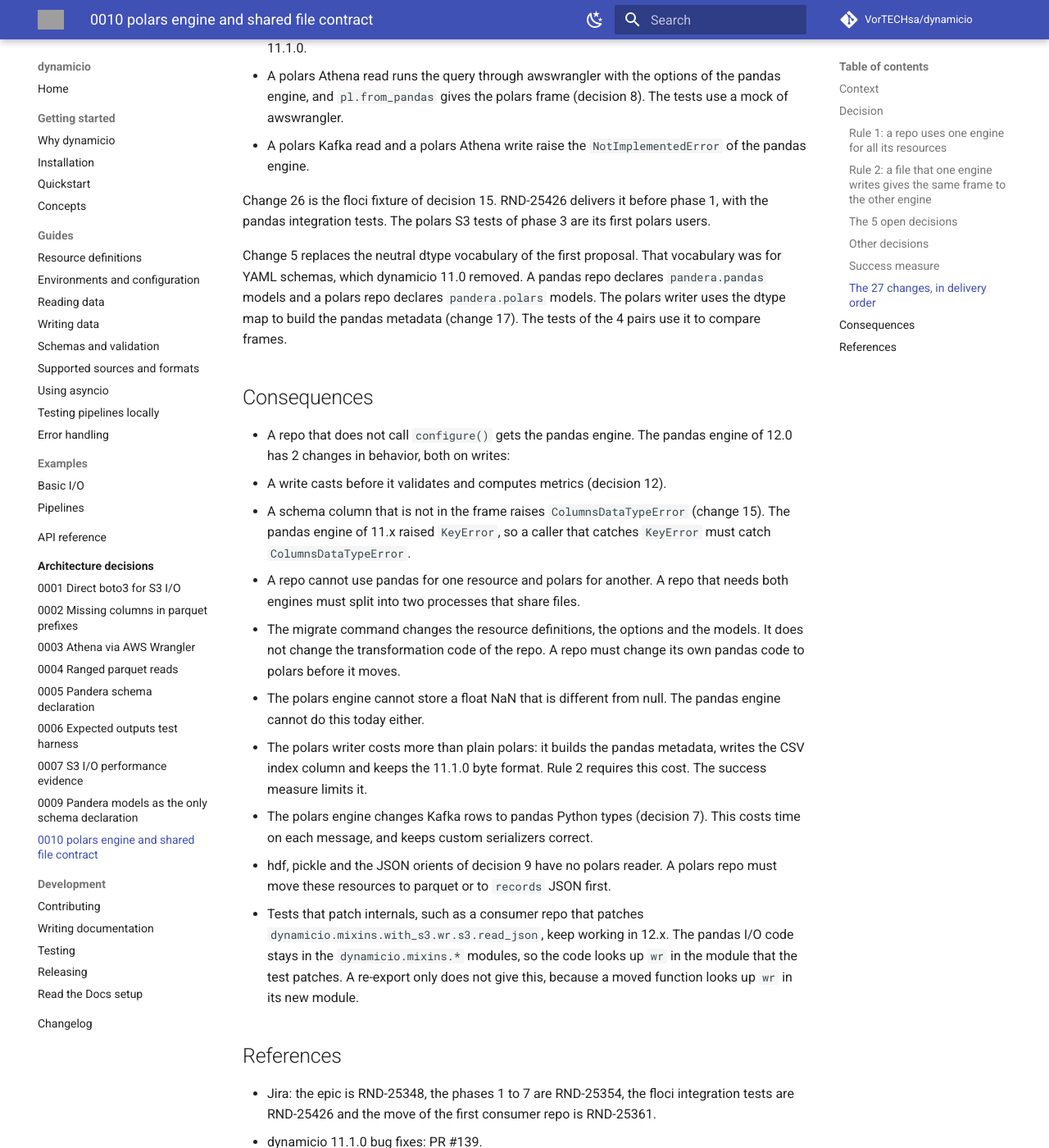
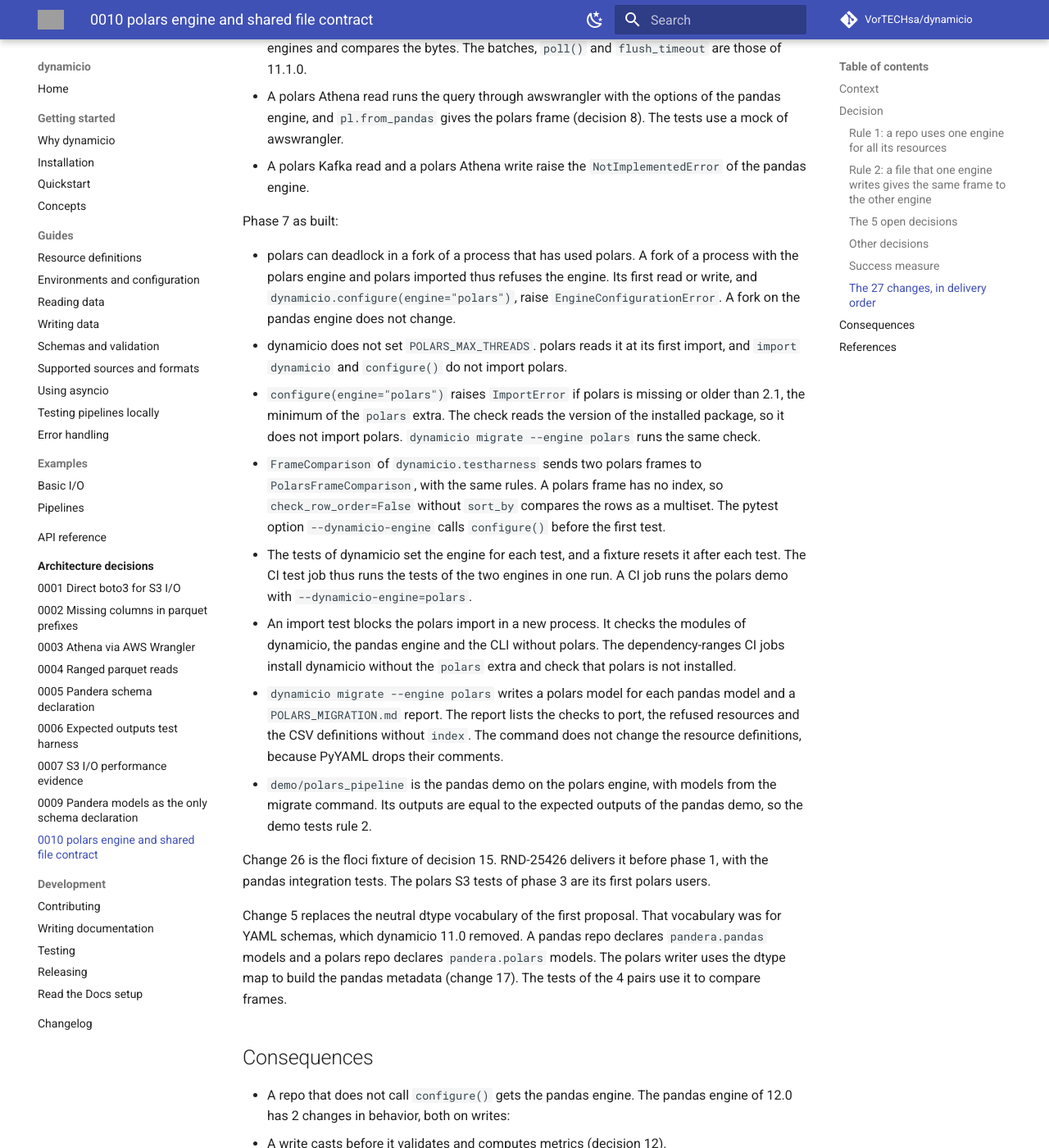
Before and after one commit to VorTECHsa/dynamicio, an MkDocs documentation site: the page built from docs/adr/0010-polars-engine-and-shared-file-contract.md, in a window 1280 px wide and 1400 px high, scrolled down 14371 px. Shown: the whole window at 82% size. Built offline with MkDocs 1.6.1 and Material for MkDocs 9.7.7, drawn with Linux system fonts in a browser that asks for light colours; comment, search, counter and statistics services are not loaded; some of the changed text lies outside the part shown; grey boxes are pictures that could not be loaded.

Commit message:
docs(RND-25353): record phase 7 as built in ADR 0010
Add the fork guard, the polars version check, the testharness comparison, the import test without polars, the migrate report and the polars demo.
The migrate command lists the resource definitions to change and does not change them.

```diff
--- a/docs/adr/0010-polars-engine-and-shared-file-contract.md
+++ b/docs/adr/0010-polars-engine-and-shared-file-contract.md
@@ -89,7 +89,7 @@ removes the columns that the model does not declare, so the two engines give the
      and CI runs Python 3.11 to 3.14. dynamicio 11.x keeps Python 3.10.
    - The polars minimum is always the latest polars release when a dynamicio release ships (2.1.0 on 2026-11-17).
    - awswrangler needs pandas, so it moves to the `[pandas]` extra in v13. A v13 install with `[polars]` only has no Athena reads.
-   - Phase 7 records the v13 dependency list and an import test for each extra.
+   - Phase 7 adds an import test of an install without the `polars` extra. The v13 dependency list and an import test for each v13 extra are v13 work.
 3. The null rule. The polars engine changes float NaN to null when it reads and when it writes. The rule is always on and has no option. The pandas writer already
    stores NaN as null, so validators, metrics and files then agree across engines.
    - The cast of the polars engine applies the rule. Each float column of the model gets `fill_nan(None)`, so the validators and the metrics count a NaN as a null.
@@ -104,7 +104,7 @@ removes the columns that the model does not declare, so the two engines give the
    - `key_generator` stays on both engines. It gets the value of `key_column`, or the index on pandas.
 5. The CSV index. When `index` is not `False`, the polars CSV writer writes the same leading column as pandas. This column has an empty header and the row
    numbers 0 to n-1. The default of `index` is `True` on both engines, as in `DataFrame.to_csv`. The schema column selection removes this column at read time on both engines.
-   The migrate command writes `index` into each CSV resource definition.
+   The report of the migrate command lists each CSV resource definition without an `index` option.
    - The byte contract covers a pandas frame with the default `RangeIndex` only. A polars frame has no index, so the leading column has the row numbers.
    - A pandas frame with a named index writes the index name in the header. The polars equivalent is a normal first column with that name and `index: false`.
      These 2 writes give equal bytes.
@@ -359,6 +359,24 @@ Phase 6 as built:
   (decision 8). The tests use a mock of awswrangler.
 - A polars Kafka read and a polars Athena write raise the `NotImplementedError` of the pandas engine.
 
+Phase 7 as built:
+
+- polars can deadlock in a fork of a process that has used polars. A fork of a process with the polars engine and polars imported thus refuses the
+  engine. Its first read or write, and `dynamicio.configure(engine="polars")`, raise `EngineConfigurationError`. A fork on the pandas engine does not change.
+- dynamicio does not set `POLARS_MAX_THREADS`. polars reads it at its first import, and `import dynamicio` and `configure()` do not import polars.
+- `configure(engine="polars")` raises `ImportError` if polars is missing or older than 2.1, the minimum of the `polars` extra. The check reads the
+  version of the installed package, so it does not import polars. `dynamicio migrate --engine polars` runs the same check.
+- `FrameComparison` of `dynamicio.testharness` sends two polars frames to `PolarsFrameComparison`, with the same rules. A polars frame has no index, so
+  `check_row_order=False` without `sort_by` compares the rows as a multiset. The pytest option `--dynamicio-engine` calls `configure()` before the first test.
+- The tests of dynamicio set the engine for each test, and a fixture resets it after each test. The CI test job thus runs the tests of the two
+  engines in one run. A CI job runs the polars demo with `--dynamicio-engine=polars`.
+- An import test blocks the polars import in a new process. It checks the modules of dynamicio, the pandas engine and the CLI without polars. The
+  dependency-ranges CI jobs install dynamicio without the `polars` extra and check that polars is not installed.
+- `dynamicio migrate --engine polars` writes a polars model for each pandas model and a `POLARS_MIGRATION.md` report. The report lists the checks to port,
+  the refused resources and the CSV definitions without `index`. The command does not change the resource definitions, because PyYAML drops their comments.
+- `demo/polars_pipeline` is the pandas demo on the polars engine, with models from the migrate command. Its outputs are equal to the expected outputs
+  of the pandas demo, so the demo tests rule 2.
+
 Change 26 is the floci fixture of decision 15. RND-25426 delivers it before phase 1, with the pandas integration tests. The polars S3 tests of phase 3 are its first polars users.
 
 Change 5 replaces the neutral dtype vocabulary of the first proposal. That vocabulary was for YAML schemas, which dynamicio 11.0 removed. A pandas repo declares
@@ -372,8 +390,8 @@ of the 4 pairs use it to compare frames.
   - A schema column that is not in the frame raises `ColumnsDataTypeError` (change 15). The pandas engine of 11.x raised `KeyError`, so a caller that
     catches `KeyError` must catch `ColumnsDataTypeError`.
 - A repo cannot use pandas for one resource and polars for another. A repo that needs both engines must split into two processes that share files.
-- The migrate command changes the resource definitions, the options and the models. It does not change the transformation code of the repo. A repo must change its
-  own pandas code to polars before it moves.
+- The migrate command writes the polars models. Its report lists the resource definitions and the options to change, and the user changes them.
+  It does not change the transformation code of the repo. A repo must change its own pandas code to polars before it moves.
 - The polars engine cannot store a float NaN that is different from null. The pandas engine cannot do this today either.
 - The polars writer costs more than plain polars: it builds the pandas metadata, writes the CSV index column and keeps the 11.1.0 byte format. Rule 2 requires
   this cost. The success measure limits it.
```
